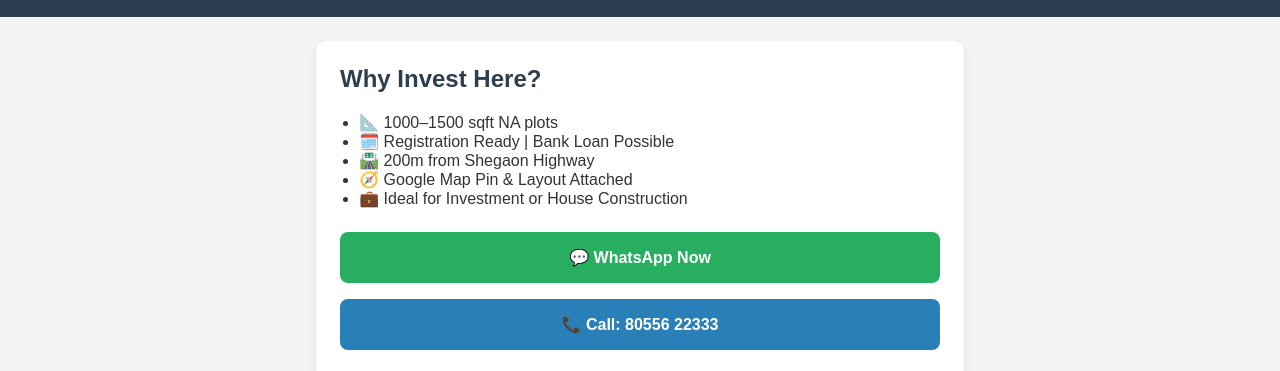
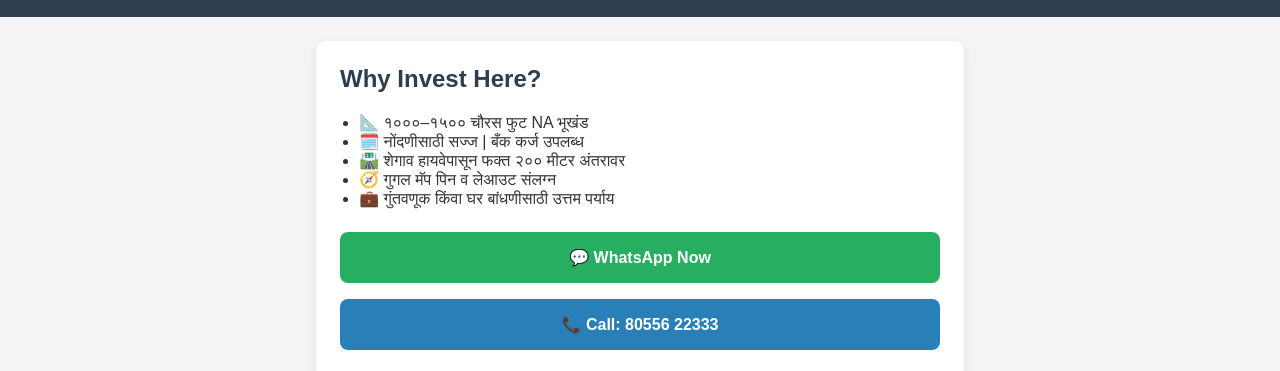
Before and after one commit to Rahulommm/BhumiHoldings, a plain HTML site: page index.html in a window 1280 px wide. Shown: the part 96-467 px from the top of the page. Drawn offline with Linux system fonts and the light colour scheme.

Commit message:
Update index.html

```diff
--- a/index.html
+++ b/index.html
@@ -79,11 +79,11 @@
     <div class="container">
       <h2>Why Invest Here?</h2>
       <ul>
-        <li>📐 1000–1500 sqft NA plots</li>
-        <li>🗓️ Registration Ready | Bank Loan Possible</li>
-        <li>🛣️ 200m from Shegaon Highway</li>
-        <li>🧭 Google Map Pin & Layout Attached</li>
-        <li>💼 Ideal for Investment or House Construction</li>
+        <li>📐 १०००–१५०० चौरस फुट NA भूखंड</li>
+        <li>🗓️ नोंदणीसाठी सज्ज | बँक कर्ज उपलब्ध</li>
+        <li>🛣️ शेगाव हायवेपासून फक्त २०० मीटर अंतरावर</li>
+        <li>🧭 गुगल मॅप पिन व लेआउट संलग्न</li>
+        <li>💼 गुंतवणूक किंवा घर बांधणीसाठी उत्तम पर्याय</li>
       </ul>
 
       <div class="buttons">
```
